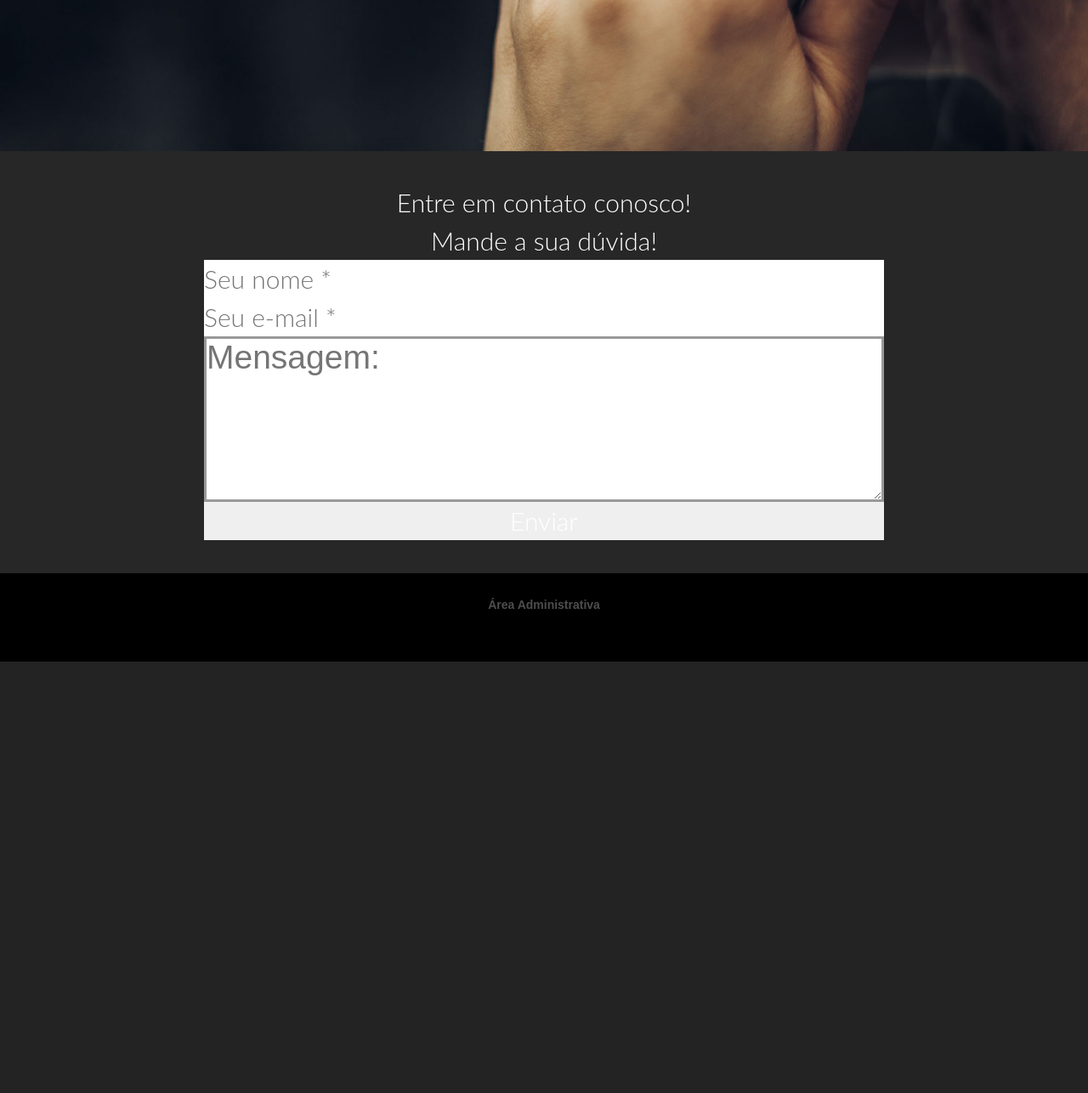
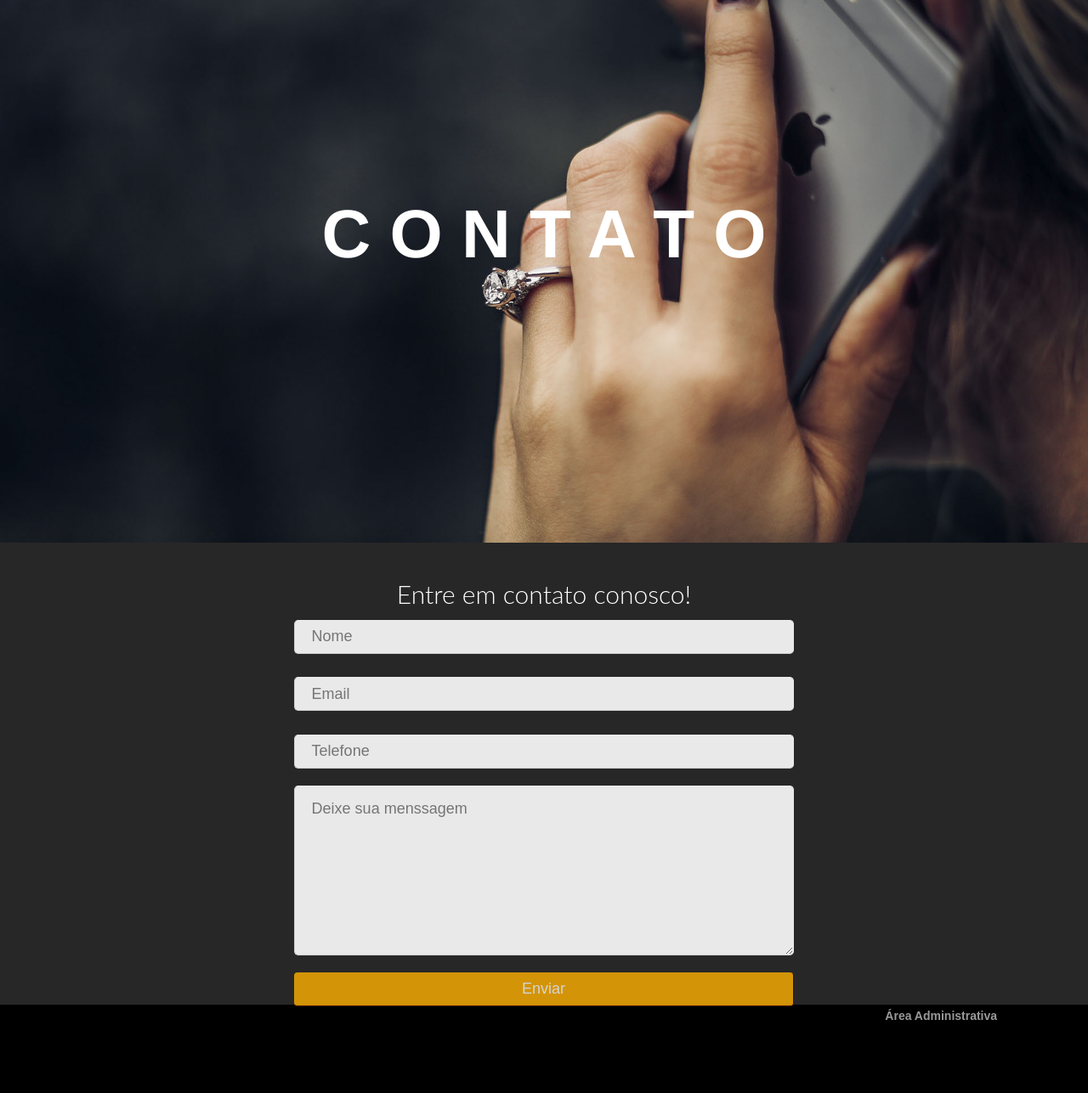
Before and after one commit to EdsonMeloR/Projeto-Web, a PHP site: page / in a window 1280 px wide. Shown: the part 5188-6475 px from the top of the page at 85% size. Before the commit the page ends 5967 px from the top, so only its background shows below. Run offline with PHP 8.4, Linux system fonts and the light colour scheme; some libraries are stand-ins or nearby versions.

Commit message:
Ajuste de formulário de contato e imagens de serviços

```diff
--- a/css/style.css
+++ b/css/style.css
@@ -204,7 +204,17 @@ img
 
 /* *TXT */
 
-    .eltitulo h1{text-align: center; font-size: 80px; color: white; height: 40%; font-family: Helvetica; padding: 17%; font-weight: bold;}
+.eltitulo h1
+{
+    text-align: center;
+    font-size: 80px;
+    color: white;
+    height: 40%;
+    font-family:
+    Helvetica;
+    padding: 17%;
+    font-weight: bold;
+}
 
 /* ============================================================================================================================================= */
 
@@ -218,25 +228,49 @@ img
     height: 13vh;
 }
 
-    .copyright {color: #fff; padding-top: 2%; font-weight: bold;font-family: Arial, Helvetica, sans-serif;font-size: 15px;}
-    .adm {color: #fff; margin-top: 2%;font-weight: bold; opacity: 60%; font-family: arial; font-size: 14px; opacity: 30%;}
+.copyright
+{
+    color: #fff;
+    padding-top: 2%;
+    font-weight: bold;
+    font-family: Arial, Helvetica, sans-serif;
+    font-size: 15px;
+}
+.adm
+{
+    color: #fff;
+    margin-top: 2%;
+    font-weight: bold;
+    opacity: 60%;
+    font-family: arial;
+    font-size: 14px;
+}
 
 /* * Radius */
 .radius{border-radius: 7px;}
-
-    /* BG Gradient */
-    .bg-gradient{background: linear-gradient(to right,rgb(0, 0, 0), #000)}
-    .bg-black {background: #130400;}
-    .bg-white{background: #fff}
-
 
 /* ============================================================================================================================================= */
 
 /* * Blocos - Serviços */
 
-    .quadrado img:hover
+.servicos
 {
-        border-radius: 30px;
+    margin: 0 auto;
+    display: flex;
+    border-radius: 7px;
+}
+
+.servico
+{
+    padding-top: 2px;
+    margin: 4px;
+    text-align: center;
+    width: 100%;
+}
+
+.servico img:hover
+{
+    border-radius: 3px;
     -webkit-transform: scale(1.1);
     -moz-transform: scale(1.1);
     -o-transform: scale(1.1);
@@ -249,15 +283,6 @@ img
 
 /* ============================================================================================================================================= */
 
-
-    /* * Contato */
-
-    .formulario
-    {
-        width: 60%;
-        padding-left: 20%;
-        padding: 2%;
-    }
 
 /* * Centralizando o formulário no meio */
 
@@ -347,9 +372,87 @@ img
 
 /* ============================================================================================================================================= */
 
+/* ! Formulário para contato */
+
+.form-principal
+{
+    width: 50%;
+    margin: 0 auto;
+}
+
+.form-contato
+{
+    width: 100%;
+    font-family: "Arial", Times, serif;
+}
+
+.input-contato
+{
+    width: 100%;
+    color: #292929;
+    font-size: 18px;
+    background-color: #E9E9E9;
+    border: 1px solid #E9E9E9;
+    -moz-border-radius: 5px;
+    -webkit-border-radius: 5px;
+    border-radius: 5px;
+    height: 40px;
+    margin-bottom: 20px;
+    border-bottom: 1px solid #ccc;
+    border-left: 1px solid #ccc;
+    text-indent: 20px;
+}
+
+.txt_area
+{
+    width: 100%;
+    color: #292929;
+    font-size: 18px;
+    background-color: #E9E9E9;
+    border: 1px solid #E9E9E9;
+    -moz-border-radius: 5px;
+    -webkit-border-radius: 5px;
+    border-radius: 5px;
+    height: 200px;
+    margin-bottom: 20px;
+    border-bottom: 1px solid #ccc;
+    border-left: 1px solid #ccc;
+    text-indent: 20px;
+    padding-top: 16px;
+    padding-left: 0;
+    padding-right: 0;
+    font-family: "Arial", Times, serif;
+}
+
+.btn_form
+{
+    width: 100%;
+    font-size: 18px;
+    border-radius: 4px;
+    color: #fff;
+    height: 40px;
+    opacity: .8;
+    margin-bottom: 20px;
+    cursor: pointer;
+    background: #ffb000;
+    display: block;
+    border: none;
+    border-bottom: 1px solid #500707;
+    border-right: 1px solid #500707;
+    transition: 1s;
+    float: left;
+}
+
+.btn_form:hover
+{
+    opacity: 1;
+}
+/* ============================================================================================================================================= */
+
 /* ! Formulário de Login */
 
 /* *Classses pré definidas, para serem usadas */
+
 html
 {
     box-sizing: border-box;
@@ -415,7 +518,7 @@ body
     top: 900px;
 }
 
-/* * Editando os elementos do fomulário*/
+/* ! Editando os elementos do fomulário*/
 
 a
 {
--- a/index.html
+++ b/index.html
@@ -39,9 +39,8 @@
             </div>
     </header>
 
+    <!-- ==================================================================================================== -->
     <main>
-
-    <!-- ==================================================================================================== -->
 
         <!--Conteúdo 1 - Inicio-->
         <section class="primeira parallax eltitulo" id="primeira">
@@ -76,6 +75,24 @@
     <section class="conteudos" style="background: rgb(155, 69, 69);">
         <p>A Prosperity Log trabalha com diversos tipos de transportes</p>
         <!--  BLOCOS -->
+        <article class="servicos ">
+
+            <div class="servico">
+                <h3>Transporte de Carga e Distribuição</h3>
+                <img src="img/1920/model1.png" alt="">
+            </div>
+
+            <div class="servico">
+                    <h3>Entregas Urgentes</h3>
+                <img src="img/1920/model2.png" alt="">
+            </div>
+
+            <div class="servico">
+                    <h3>Operador Logistico</h3>
+                <img src="img/1920/model3.png" alt="">
+            </div>
+
+        </article>
 
     </section>
 
@@ -119,20 +136,21 @@
         <section class="conteudos" style="background: rgb(39, 39, 39);">
             <p>Entre em contato conosco!</p>
             <div class="form-principal">
-                <form>
-                    <fieldset>
-                        <legend><span class="form-txt">Mande a sua dúvida!</span></legend>
+                <form action="" class="form-contato" method="POST" tabindex="1">
+                    <input type="text" class="input-contato" name="" placeholder="Nome" required>
 
-                            <input type="text" name="field1" placeholder="Seu nome *">
-                            <input type="email" name="field2" placeholder="Seu e-mail *">
+                    <input type="text" class="input-contato" name="" placeholder="Email" required>
 
-                            <textarea name="field3" placeholder="Mensagem:"></textarea>
-                    </fieldset>
-                    <input type="submit" value="Enviar"/>
+                    <input type="text" class="input-contato" name="" placeholder="Telefone" required>
+
+                    <textarea class="txt_area" name="" placeholder="Deixe sua menssagem" required></textarea>
+
+                    <input type="submit" class="btn_form" value="Enviar">
                 </form>
             </div>
          </section>
 
+    </main>
     <!-- ==================================================================================================== -->
 
     <!-- Footer - Rodapé -->
@@ -140,13 +158,11 @@
         <p class="copyright">
             Copyright © ShellCode 2019. Todos os direitos reservados.
         </p>
-            <br>
         <a href="admin/login.php" class="adm">Área Administrativa</a>
-            <br>
-            <br>
+
     </footer>
 
-    </main>
+
 
     <!-- ! JAVA SCRIPT -->
     <script src="http://code.jquery.com/jquery-1.12.0.min.js"></script>
```
Lines whose indentation alone changed are shown as unchanged.
